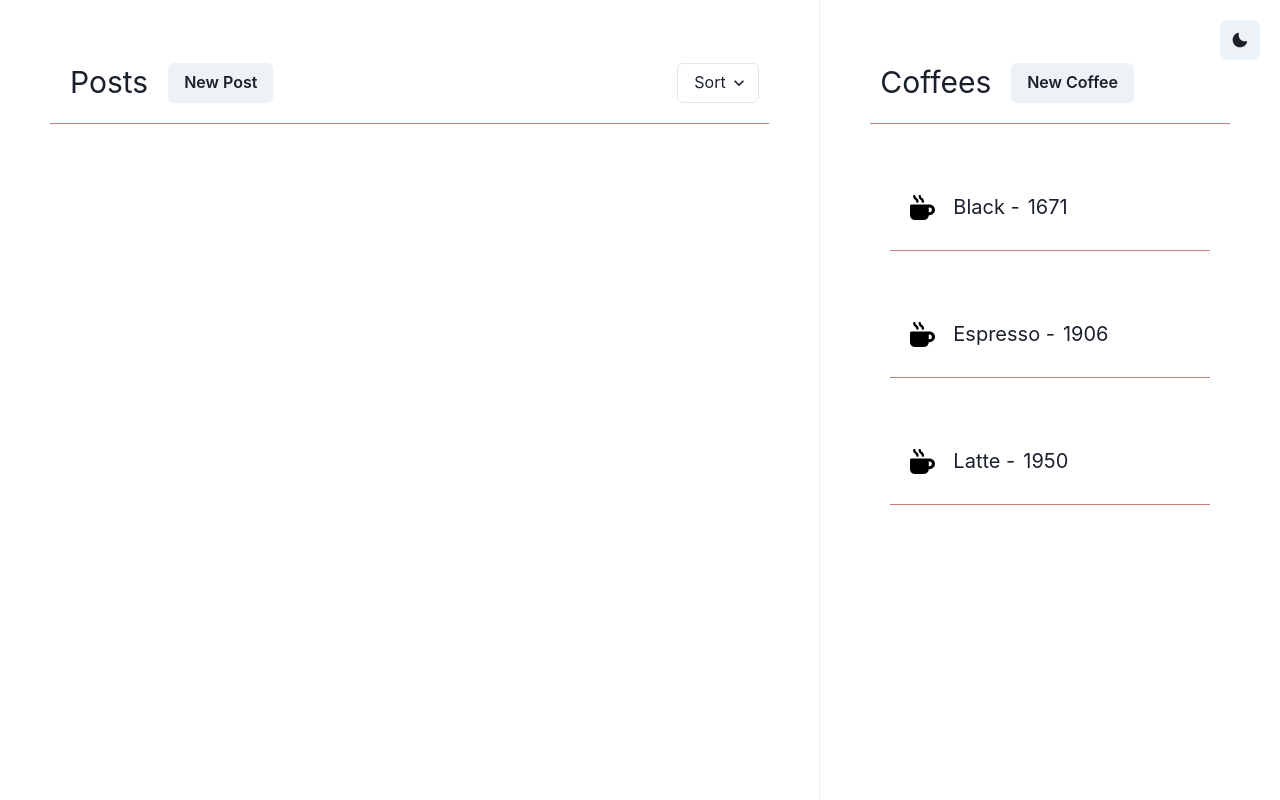
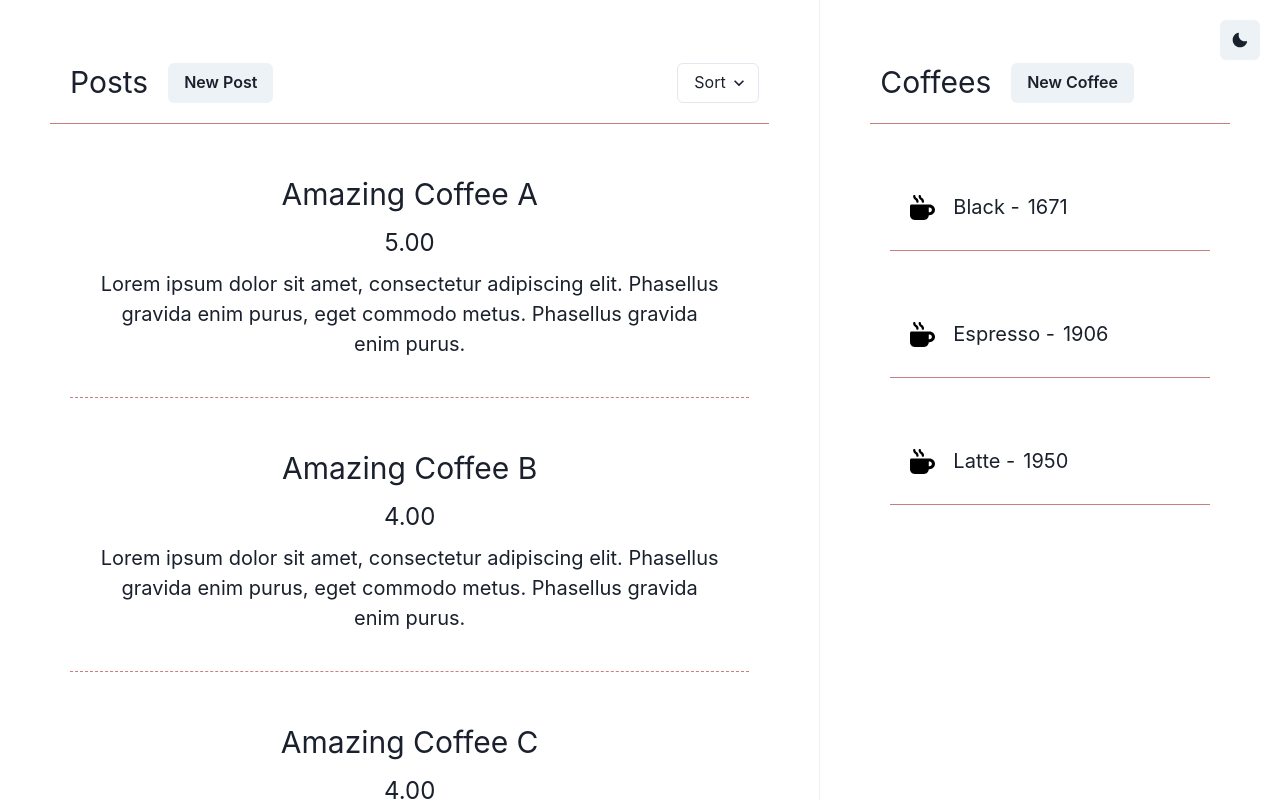
Before and after one commit to suwanshree/aA_mock_takehome, a React (Vite) app in the folder frontend_challenge/: page / in a window 1280 px wide. Built offline with nearby package versions, Linux system fonts and the light colour scheme.

Commit message:
Update: Posts display setup

```diff
--- a/frontend_challenge/src/components/CoffeeCard.jsx
+++ b/frontend_challenge/src/components/CoffeeCard.jsx
@@ -13,7 +13,7 @@ import whiteMug from "../assets/svgs/whiteMug.svg";
 const CoffeeCard = ({ id }) => {
   const { coffeeList } = useCoffeeStore();
   const { colorMode } = useColorMode();
-  const coffee = coffeeList.find((coffee) => coffee.id === id);
+  const coffee = coffeeList.find((c) => c.id === id);
   return (
     <Stack padding="20px">
       <HStack display="flex" alignItems="center" padding="20px">
--- a/frontend_challenge/src/components/Coffees.jsx
+++ b/frontend_challenge/src/components/Coffees.jsx
@@ -21,7 +21,6 @@ const Coffees = () => {
   useEffect(() => {
     loadCoffees();
   }, []);
-  console.log(coffeeList);
   const lorem =
     "Lorem ipsum dolor sit amet, consectetur adipiscing elit. Phasellus gravida enim purus, eget commodo metus. Phasellus gravida enim purus. ";
   return (
--- a/frontend_challenge/src/components/PostCard.jsx
+++ b/frontend_challenge/src/components/PostCard.jsx
@@ -1,7 +1,43 @@
-import { Text } from "@chakra-ui/react";
+import { Stack, Text, Image, useColorMode, Divider } from "@chakra-ui/react";
+import { usePostStore } from "../store";
+import mug from "../assets/svgs/mug.svg";
+import whiteMug from "../assets/svgs/whiteMug.svg";
 
-const PostCard = () => {
-  return <Text>Post Card</Text>;
+const PostCard = ({ id }) => {
+  const { postList } = usePostStore();
+  const { colorMode } = useColorMode();
+  const post = postList.find((p) => p.id === id);
+  return (
+    <Stack display="flex" alignItems="center" padding="20px" textAlign="center">
+      <Text
+        paddingRight={["0px", "30px"]}
+        paddingLeft={["0px", "30px"]}
+        fontSize="3xl"
+      >
+        {post.title}
+      </Text>
+      <Text
+        paddingRight={["0px", "30px"]}
+        paddingLeft={["0px", "30px"]}
+        fontSize="2xl"
+      >
+        {post.rating}
+      </Text>
+      <Text
+        paddingRight={["0px", "30px"]}
+        paddingLeft={["0px", "30px"]}
+        fontSize="xl"
+      >
+        {post.text}
+      </Text>
+      <Divider
+        borderColor={colorMode === "light" ? "brown" : "cyan"}
+        size="100"
+        variant="dashed"
+        paddingTop="30px"
+      />
+    </Stack>
+  );
 };
 
 export default PostCard;
--- a/frontend_challenge/src/components/Posts.jsx
+++ b/frontend_challenge/src/components/Posts.jsx
@@ -6,15 +6,23 @@ import {
   Button,
   Divider,
   Box,
+  Fade,
   Select,
   useColorMode,
 } from "@chakra-ui/react";
+import { useEffect } from "react";
 import { CustomModal } from "../components/CustomModal";
+import { usePostStore } from "../store";
+import PostCard from "./PostCard";
 
 const Posts = () => {
   const { isOpen, onClose, onOpen } = useDisclosure();
   const { colorMode } = useColorMode();
   const modalTitle = "Modal";
+  const { postList, loadPosts } = usePostStore();
+  useEffect(() => {
+    loadPosts();
+  }, []);
   const lorem =
     "Lorem ipsum dolor sit amet, consectetur adipiscing elit. Phasellus gravida enim purus, eget commodo metus. Phasellus gravida enim purus. ";
   return (
@@ -43,6 +51,13 @@ const Posts = () => {
         borderColor={colorMode === "light" ? "brown" : "cyan"}
         size="100"
       />
+      <Stack display="flex" overflow="auto" paddingTop="20px">
+        {postList?.map((post, i) => (
+          <Fade in key={i}>
+            <PostCard id={post.id} />
+          </Fade>
+        ))}
+      </Stack>
       <CustomModal
         onClose={onClose}
         isOpen={isOpen}
--- a/frontend_challenge/src/constants/posts.json
+++ b/frontend_challenge/src/constants/posts.json
@@ -3,21 +3,21 @@
         "id": "1",
         "title": "Amazing Coffee A",
         "coffee": "1",
-        "text": "This was an amazing coffee!",
+        "text": "Lorem ipsum dolor sit amet, consectetur adipiscing elit. Phasellus gravida enim purus, eget commodo metus. Phasellus gravida enim purus.",
         "rating": "5.00"
     },
     {
         "id": "2",
         "title": "Amazing Coffee B",
         "coffee": "2",
-        "text": "This was an amazing coffee!",
+        "text": "Lorem ipsum dolor sit amet, consectetur adipiscing elit. Phasellus gravida enim purus, eget commodo metus. Phasellus gravida enim purus.",
         "rating": "4.00"
     },
     {
         "id": "3",
         "title": "Amazing Coffee C",
         "coffee": "3",
-        "text": "This was an amazing coffee!",
+        "text": "Lorem ipsum dolor sit amet, consectetur adipiscing elit. Phasellus gravida enim purus, eget commodo metus. Phasellus gravida enim purus.",
         "rating": "4.00"
     }
 ]
--- a/frontend_challenge/src/store/index.js
+++ b/frontend_challenge/src/store/index.js
@@ -1,6 +1,7 @@
 import create from "zustand";
 import { persist } from "zustand/middleware";
 import coffees from "../constants/coffees.json";
+import posts from "../constants/posts.json";
 
 let coffeeStore = (set) => ({
   coffeeList: [],
@@ -9,9 +10,18 @@ let coffeeStore = (set) => ({
   },
 });
 
+let postStore = (set) => ({
+  postList: [],
+  loadPosts: () => {
+    set(() => ({ postList: posts }));
+  },
+});
+
 coffeeStore = persist(coffeeStore, { name: "coffee" });
+postStore = persist(postStore, { name: "post" });
 
 export const useCoffeeStore = create(coffeeStore);
+export const usePostStore = create(postStore);
 
 //   EXAMPLES --->
 //   POST jsons:
```
